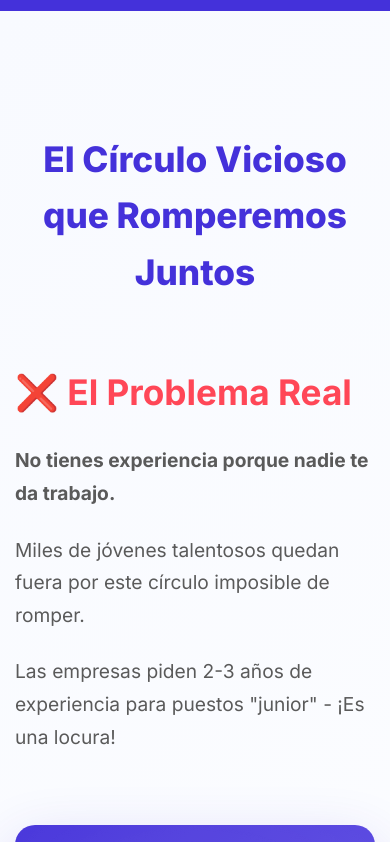
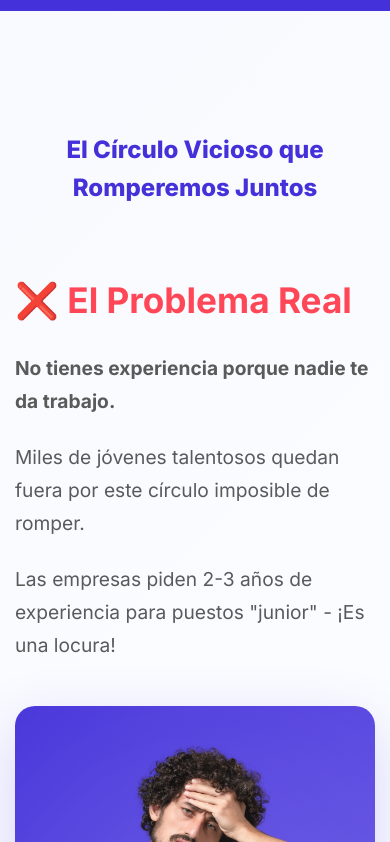
Before and after one commit to elzar314/tuprimerachamba, a plain HTML site: page index.html in a window 390 px wide. Shown: the part 1300-2142 px from the top of the page. Drawn offline with Linux system fonts and the light colour scheme.

Commit message:
Update index.html

```diff
--- a/index.html
+++ b/index.html
@@ -887,12 +887,12 @@
             }
 
             .section-title {
-                font-size: 2.2rem;
+                font-size: 1.5rem;
             }
 
             .problem-solution-grid {
                 grid-template-columns: 1fr;
-                gap: 3rem;
+                gap: 1.3rem;
             }
 
             .nav-links {
```
